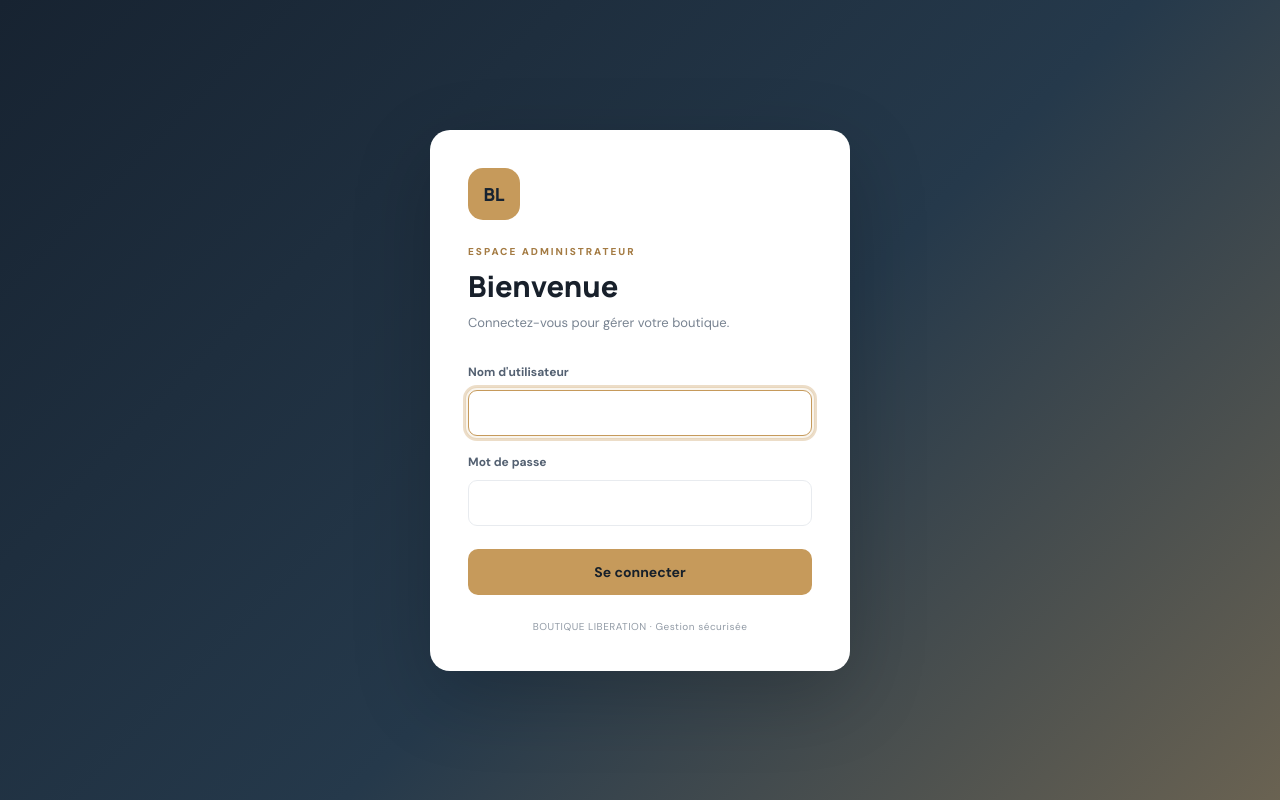
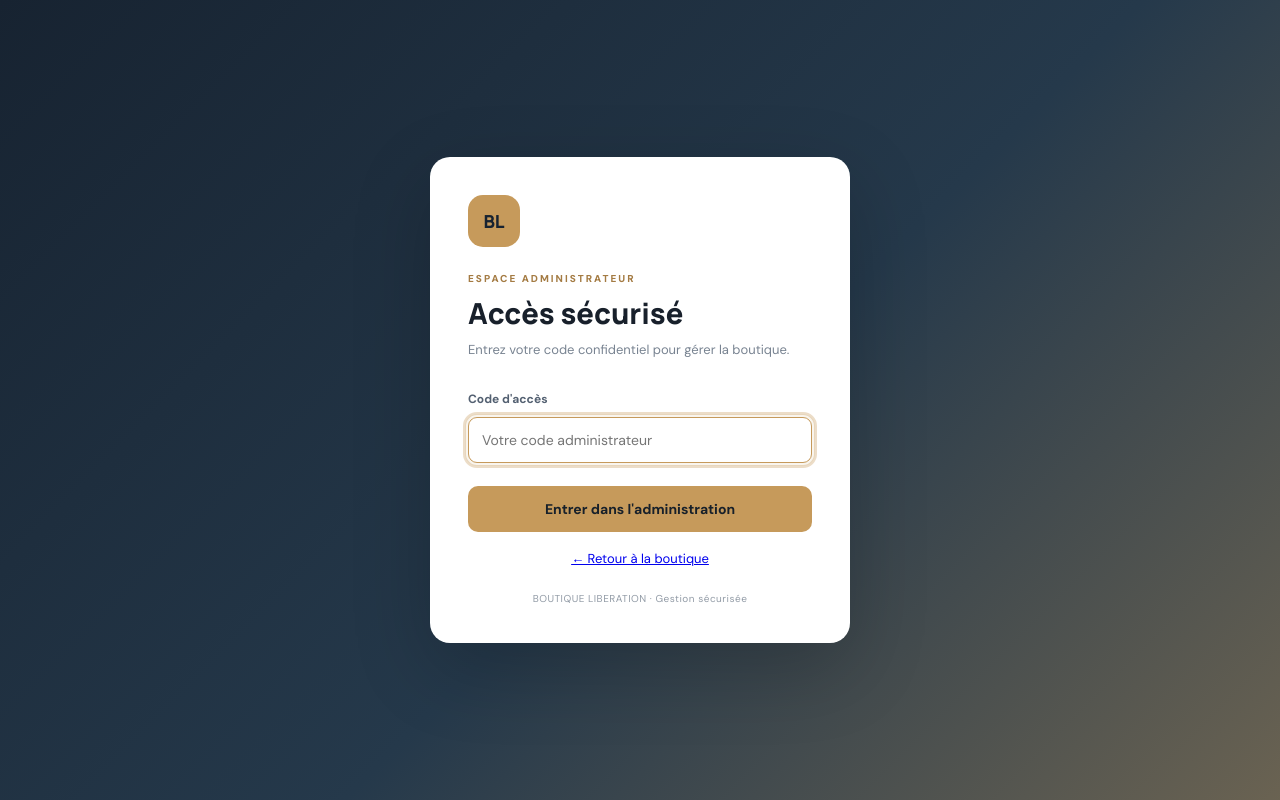
Before and after one commit to davidntk/BOUTIQUE-LIBERATION, a Flask app: page /login?next=/admin in a window 1280 px wide. Run offline with Flask 3, Linux system fonts and the light colour scheme.

Commit message:
Afficher un écran de code d'accès administrateur

```diff
--- a/templates/login.html
+++ b/templates/login.html
@@ -3,23 +3,22 @@
 <head>
   <meta charset="utf-8">
   <meta name="viewport" content="width=device-width, initial-scale=1">
-  <title>Connexion — BOUTIQUE LIBERATION</title>
+  <title>Accès administrateur — BOUTIQUE LIBERATION</title>
   <link rel="stylesheet" href="{{ url_for('static', filename='css/style.css') }}">
 </head>
 <body class="login-page">
   <main class="login-card">
     <div class="login-logo">BL</div>
     <div class="eyebrow">Espace administrateur</div>
-    <h1>Bienvenue</h1>
-    <p class="muted">Connectez-vous pour gérer votre boutique.</p>
+    <h1>Accès sécurisé</h1>
+    <p class="muted">Entrez votre code confidentiel pour gérer la boutique.</p>
     {% if error %}<div class="login-error" role="alert">{{ error }}</div>{% endif %}
     <form method="post" action="{{ url_for('login') }}" class="login-form">
-      <label for="username">Nom d'utilisateur</label>
-      <input id="username" name="username" class="field" autocomplete="username" required autofocus>
-      <label for="password">Mot de passe</label>
-      <input id="password" name="password" type="password" class="field" autocomplete="current-password" required>
-      <button class="gold" type="submit">Se connecter</button>
+      <label for="access_code">Code d'accès</label>
+      <input id="access_code" name="access_code" type="password" class="field" inputmode="numeric" autocomplete="current-password" placeholder="Votre code administrateur" required autofocus>
+      <button class="gold" type="submit">Entrer dans l'administration</button>
     </form>
+    <p style="text-align:center;margin-top:18px"><a href="{{ url_for('store') }}">← Retour à la boutique</a></p>
     <small class="login-footer">BOUTIQUE LIBERATION · Gestion sécurisée</small>
   </main>
 </body>
```
